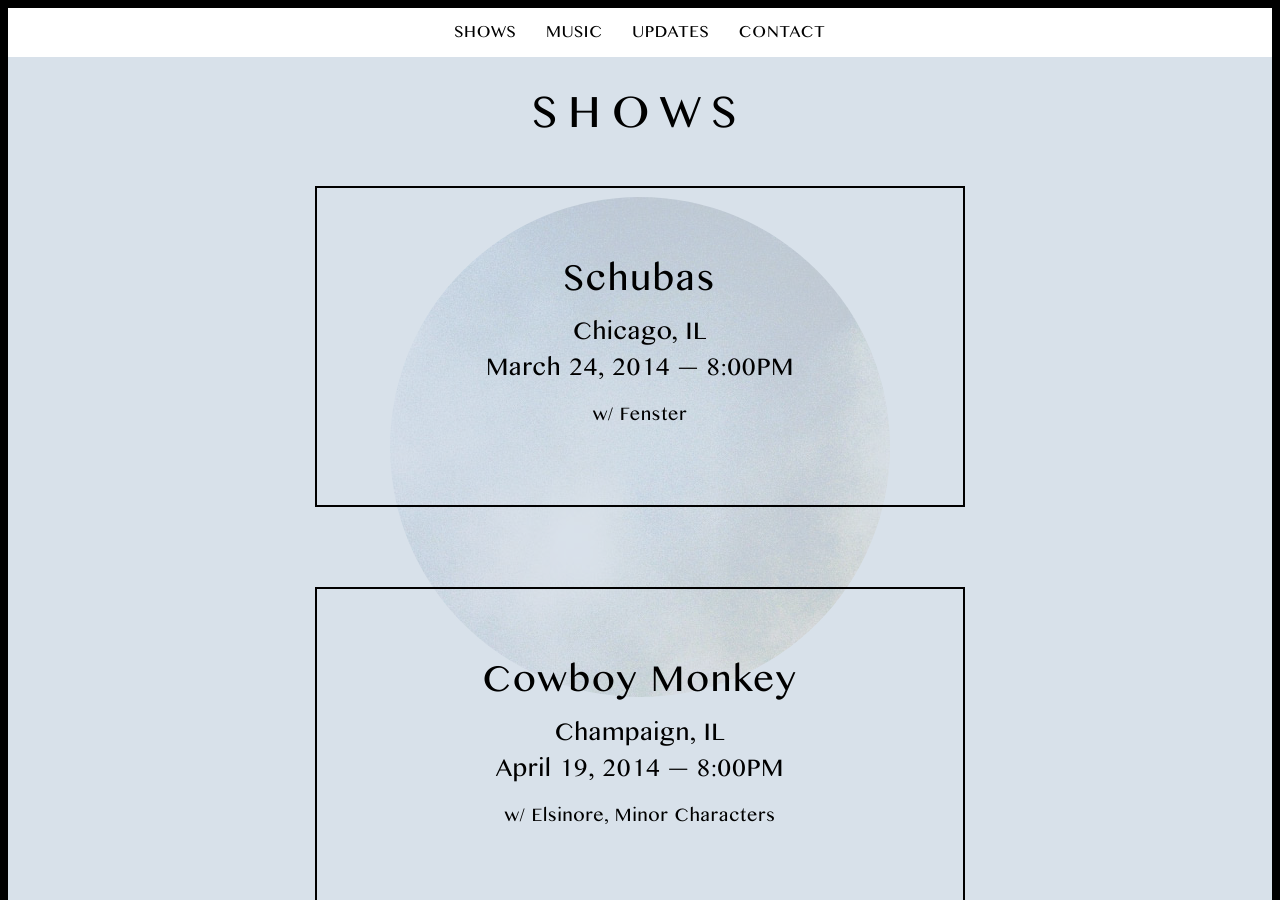
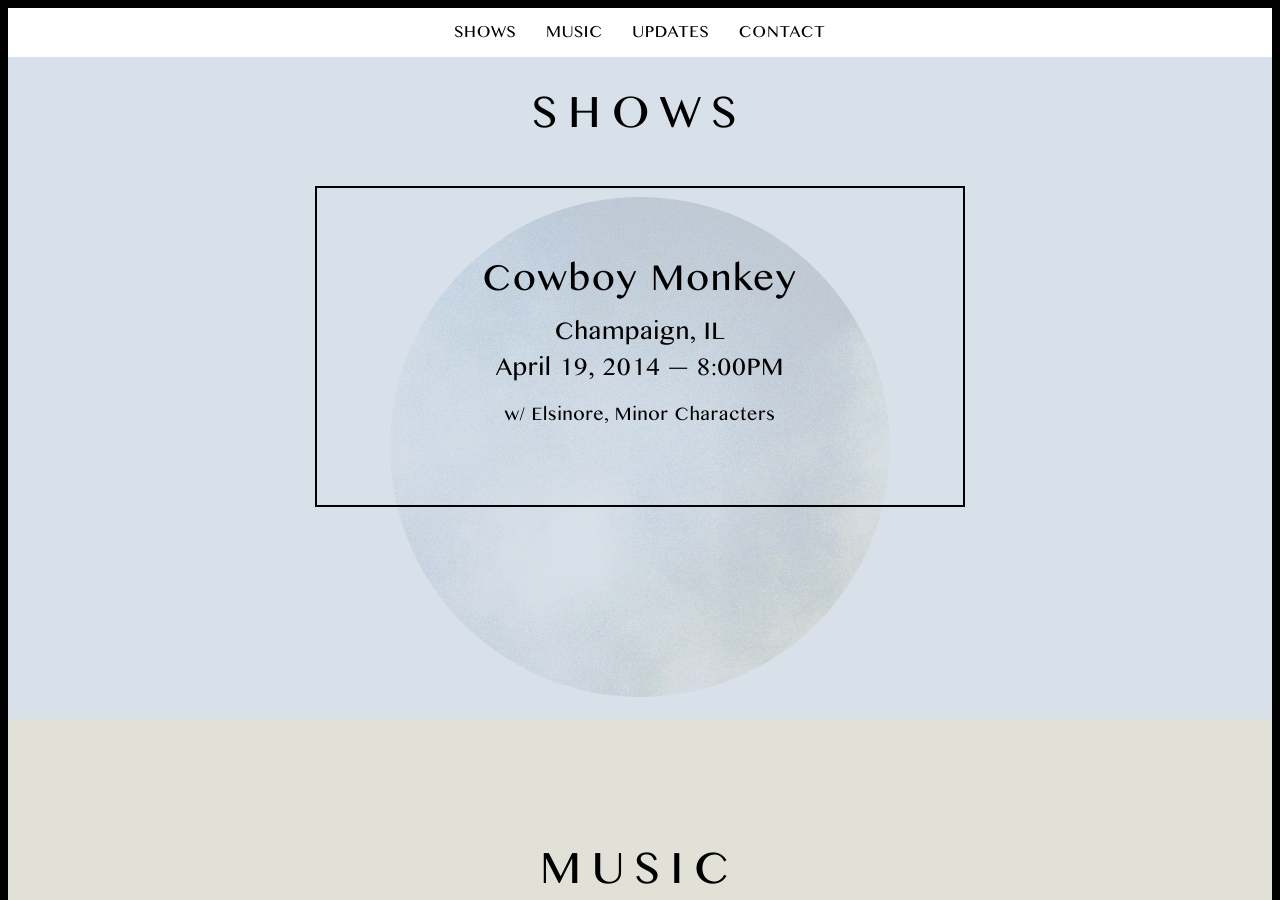
Before and after one commit to sunjacket/sunjacket.github.io, a Jekyll site: the page built from index.html, in a window 1280 px wide and 900 px high, scrolled down 1014 px. Built offline with Jekyll 4.4.1, drawn with Linux system fonts in a browser that asks for light colours; nearby versions of some CDN libraries; Markdown is read by kramdown in place of the engine named in the settings.

Commit message:
Update shows list

```diff
--- a/index.html
+++ b/index.html
@@ -8,28 +8,6 @@
       <div class="limiter padding">
 
         <h1 class="section-title">Shows</h1>
-
-        <!-- Show -->
-
-        <section id="schubas" class="show">
-          <header class="show-details">
-            <hgroup>
-              <h1 class="venue">Schubas</h1>
-              <h2 class="city">Chicago, IL</h2>
-              <h3 class="date">March 24, 2014 &mdash; 8:00PM</h3>
-            </hgroup>
-            <p class="bands">w/ Fenster</p>
-          </header>
-          <nav class="show-links">
-            <div class="vertical-wrap">
-              <ul class="vertical-center">
-                <li><a href="http://www.schubas.com/Shows/03-24-2014+Fenster" rel="Buy Tickets">Buy Tickets</a></li>
-                <li><a href="https://www.facebook.com/sunjacket" rel="Facebook Event">Facebook Event</a></li>
-                <li><a href="https://www.google.com/maps/place/Schubas+Tavern/@41.9396393,-87.6636696,17z/data=!3m1!4b1!4m2!3m1!1s0x0:0x13dea84aff910349" rel="View Map">View Map</a></li>
-              </ul>
-            </div>
-          </nav>
-        </section>
 
         <!-- Show -->
 
```
